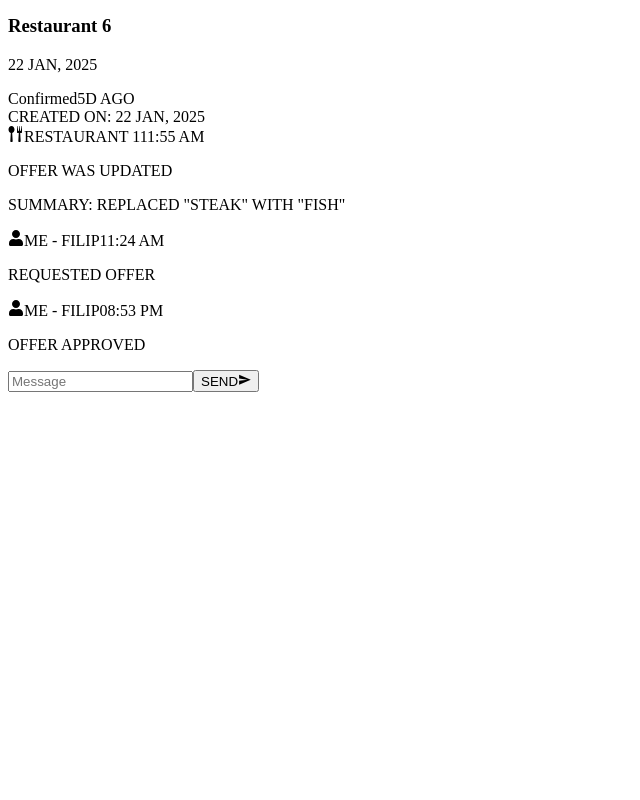
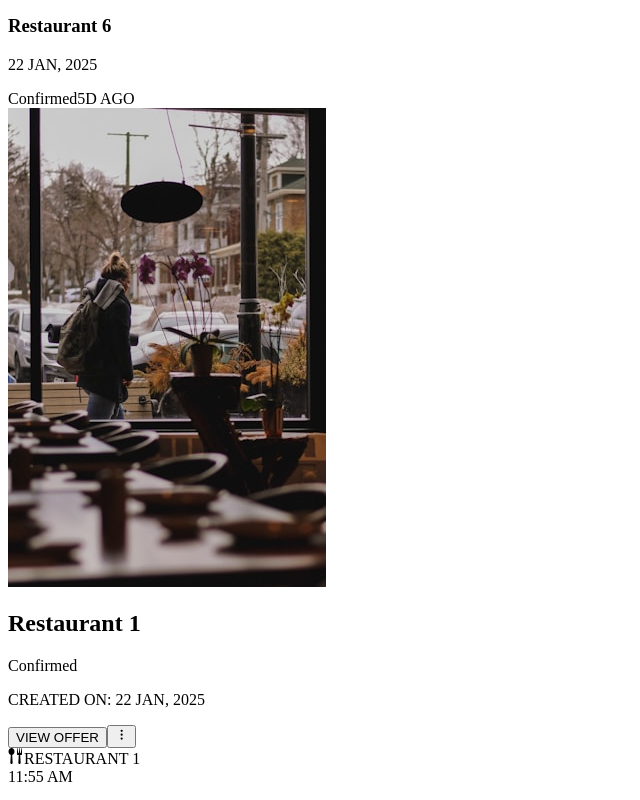
Before and after one commit to ShaYri12/Gastro, a Next.js app: page /Messages in a window 1280 px wide. Shown: the part 3560-4360 px from the top of the page, without its empty margins (0-640 px from the left). Before the commit the page ends 3960 px from the top, so only its background shows below. Built offline with nearby package versions, Linux system fonts and the light colour scheme.

Commit message:
some styling still remains

```diff
--- a/src/app/Messages/page.js
+++ b/src/app/Messages/page.js
@@ -157,7 +157,7 @@ export default function MessagesPage() {
     <div className="h-screen bg-white px-[24px]">
       {/* Header */}
       <div className="flex justify-between w-full items-center">
-        <h1 className="p-4 text-[24px] font-[600]">Messages</h1>
+        <h1 className="text-[24px] font-[600]">Messages</h1>
 
         {/* Tabs */}
         <div className="flex overflow-x-auto bg-[#CCCCCC33] rounded-[8px]">
@@ -177,20 +177,24 @@ export default function MessagesPage() {
         </div>
       </div>
 
-      <div className="flex">
+      <div className="flex pt-[24px]">
         {/* Restaurant list */}
-        <div className="lg:w-[30%] w-[300px] space-y-[12px]">
+        <div className="lg:w-[30%] w-[300px] custom-scrollbar space-y-[12px] overflow-y-auto h-[87vh] pb-1">
           {filteredRestaurants.map((restaurant) => (
             <div
               key={restaurant.id}
-              className="p-4 hover:bg-gray-100 cursor-pointer relative border border-[#00000040] rounded-[4px]"
+              className={`p-[12px] hover:bg-gray-100 cursor-pointer relative rounded-[4px] ${
+                selectedRestaurant.id === restaurant.id
+                  ? "border border-[#82110140] bg-[#8211010D]"
+                  : "border border-[#00000040]"
+              }`}
               onClick={() => setSelectedRestaurant(restaurant)}
             >
               <div className="flex gap-4">
-                <div className="w-16 h-16 bg-gray-200 rounded-lg">
+                <div className="w-[114px] h-[93px] bg-gray-200 rounded-[4px]">
                   <img
                     src="/restaurent-img.jpg"
-                    className="w-full h-full object-cover"
+                    className="w-full h-full object-cover rounded-[4px]"
                   />
                 </div>
                 <div className="flex-1">
@@ -201,9 +205,9 @@ export default function MessagesPage() {
                     )}
                   </div>
                   <p className="text-sm text-gray-600">{restaurant.date}</p>
-                  <div className="flex justify-between items-center mt-1">
+                  <div className="flex flex-wrap justify-between items-center mt-1">
                     <span
-                      className={`text-xs px-2 py-0.5 rounded-full ${getStatusStyle(
+                      className={`text-[14px] px-2 py-[7px] lg:w-[150px] text-center  font-[700] rounded-full ${getStatusStyle(
                         restaurant.status
                       )}`}
                     >
@@ -220,47 +224,116 @@ export default function MessagesPage() {
         </div>
 
         {/* Main content */}
-        <div className="flex-1 flex flex-col">
+        <div className="flex-1 flex flex-col gap-[24px] h-[88vh] p-[16px]">
+          {/* Selected restaurant header */}
+          <div className="flex items-center justify-between border-b border-[#CCCCCC80] bg-white pb-[12px]">
+            <div className="flex items-center gap-[12px]">
+              <div className="w-[93px] h-[63px] bg-gray-200 rounded-[4px]">
+                <img
+                  src="/restaurent-img.jpg"
+                  className="w-full h-full object-cover rounded-[4px]"
+                />
+              </div>
+              <div>
+                <h2 className="font-medium pb-[8px]">
+                  {selectedRestaurant.name}
+                </h2>
+                <div className="flex gap-[12px] items-center">
+                  <span
+                    className={`text-[14px] px-2 py-[7px] lg:w-[150px] text-center font-[700] rounded-full ${getStatusStyle(
+                      selectedRestaurant.status
+                    )}`}
+                  >
+                    {selectedRestaurant.status}
+                  </span>
+                  <p className="text-[15px] uppercase font-[500] text-[#00000099]">
+                    CREATED ON:{" "}
+                    <span className="text-black">
+                      {selectedRestaurant.date}
+                    </span>
+                  </p>
+                </div>
+              </div>
+            </div>
+            <div className="flex items-center gap-4">
+              <button className="px-[22px] py-[8px] bg-[#821101] text-[15px] text-white rounded-[4px]">
+                VIEW OFFER
+              </button>
+              <button className="p-2 hover:bg-gray-100 rounded-full">
+                <HiOutlineDotsVertical className="w-5 h-5" />
+              </button>
+            </div>
+          </div>
           {/* Messages area */}
-          <div className="flex-1 overflow-y-auto p-4 space-y-4">
-            <div className="flex justify-center">
-              <span className="text-sm text-gray-500">
-                CREATED ON: 22 JAN, 2025
-              </span>
-            </div>
-
+          <div className="flex-1 overflow-y-auto space-y-4 custom-scrollbar lg:pe-1">
             {(messages[selectedRestaurant.id] || []).map((msg) => (
               <div
                 key={msg.id}
                 className={`${
-                  msg.sender.startsWith("ME") ? "flex justify-end" : ""
+                  msg.sender.startsWith("ME")
+                    ? "flex justify-end"
+                    : "flex justify-start"
                 }`}
               >
                 <div
                   className={`${
-                    msg.sender.startsWith("ME") ? "bg-red-50" : "bg-gray-50"
-                  } p-4 rounded-lg max-w-[80%]`}
+                    msg.sender.startsWith("ME")
+                      ? "bg-[#8211010D] border border-[#821101] rounded-r-lg"
+                      : "bg-gray-50 border border-gray-300 rounded-l-lg"
+                  } p-4 max-w-[80%] flex flex-col`}
                 >
-                  <div className="flex items-center gap-2 mb-2">
-                    {msg.sender.startsWith("ME") ? (
-                      <FaUser className="w-5 h-5" />
-                    ) : (
-                      <ImSpoonKnife className="w-5 h-5" />
-                    )}
-                    <span className="font-medium">{msg.sender}</span>
+                  {/* Sender and Time */}
+                  <div className="flex justify-between items-center mb-2">
+                    <div className="flex items-center gap-2">
+                      {msg.sender.startsWith("ME") ? (
+                        <FaUser className="w-5 h-5 text-[#821101]" />
+                      ) : (
+                        <ImSpoonKnife className="w-5 h-5 text-[#821101]" />
+                      )}
+                      <span className="font-medium">{msg.sender}</span>
+                    </div>
                     <span className="text-sm text-gray-500">{msg.time}</span>
                   </div>
+
+                  {/* Message Content */}
                   <p
                     className={`${
-                      msg.type === "update" ? "text-red-700 font-medium" : ""
+                      msg.type === "update"
+                        ? "text-red-700 font-medium"
+                        : "text-black"
                     } mb-2`}
                   >
                     {msg.content}
                   </p>
+
+                  {/* Message Details */}
                   {msg.details && (
                     <p className="text-gray-700 whitespace-pre-line">
                       {msg.details}
                     </p>
+                  )}
+
+                  {/* If there is a restaurant */}
+                  {msg.restaurant && (
+                    <div className="flex items-center gap-2 text-gray-900 font-medium mt-2">
+                      <FaUtensils className="text-red-600" />
+                      <span>{msg.restaurant}</span>
+                    </div>
+                  )}
+
+                  {/* If there is a status */}
+                  {msg.status && (
+                    <div
+                      className={`p-4 rounded-lg ${
+                        msg.status === "REQUESTED OFFER"
+                          ? "bg-red-50 text-red-700"
+                          : msg.status === "OFFER APPROVED"
+                          ? "bg-green-50 text-green-700"
+                          : "bg-gray-50 text-gray-700"
+                      } mt-2`}
+                    >
+                      {msg.status}
+                    </div>
                   )}
                 </div>
               </div>
@@ -279,7 +352,7 @@ export default function MessagesPage() {
               />
               <button
                 onClick={handleSendMessage}
-                className="px-6 py-2 bg-red-700 text-white rounded-lg flex items-center gap-2"
+                className="px-[22px] py-[15px] bg-[#821101] text-white rounded-[4px] flex items-center gap-2"
               >
                 SEND
                 <MdSend className="w-4 h-4" />
@@ -295,15 +368,15 @@ export default function MessagesPage() {
 function getStatusStyle(status) {
   switch (status) {
     case "Confirmed":
-      return "bg-green-100 text-green-800";
+      return "bg-[#28FF4833] text-[#00B61B]";
     case "Cancelled":
-      return "bg-red-100 text-red-800";
+      return "bg-[#E6000033] text-[#E65100]";
     case "In Review":
-      return "bg-yellow-100 text-yellow-800";
+      return "bg-[#FFA11426] text-[#D37E00]";
     case "Adjusted":
-      return "bg-orange-100 text-orange-800";
+      return "bg-[#FFF1DC] text-[#D88C1C]";
     case "Accepted":
-      return "bg-blue-100 text-blue-800";
+      return "bg-[#FFF1DC] text-[#D88C1C]";
     default:
       return "bg-gray-100 text-gray-800";
   }
--- a/src/app/globals.css
+++ b/src/app/globals.css
@@ -30,3 +30,33 @@
 * {
   font-family: "Urbanist", sans-serif;
 }
+
+/* Global scrollbar styles */
+.custom-scrollbar {
+  /* Webkit-based browsers (Chrome, Safari, Edge) */
+  scrollbar-width: thin; /* Firefox */
+  scrollbar-color: #d4d4d4 #f5f5f5; /* Firefox */
+
+  /* Scrollbar styling for Chrome, Edge, Safari */
+}
+.custom-scrollbar::-webkit-scrollbar {
+  width: 8px; /* Width of the scrollbar */
+  height: 8px; /* Height of the scrollbar */
+}
+
+.custom-scrollbar::-webkit-scrollbar-thumb {
+  background: #a8a8a8; /* Color of the scrollbar thumb */
+  border-radius: 4px; /* Rounded corners for the scrollbar thumb */
+}
+
+.custom-scrollbar::-webkit-scrollbar-thumb:hover {
+  background: #888888; /* Darker color when hovered */
+}
+
+.custom-scrollbar::-webkit-scrollbar-track {
+  background: #f5f5f5; /* Color of the scrollbar track */
+}
+
+.custom-scrollbar::-webkit-scrollbar-track:hover {
+  background: #e6e6e6; /* Darker track when hovered */
+}
```
